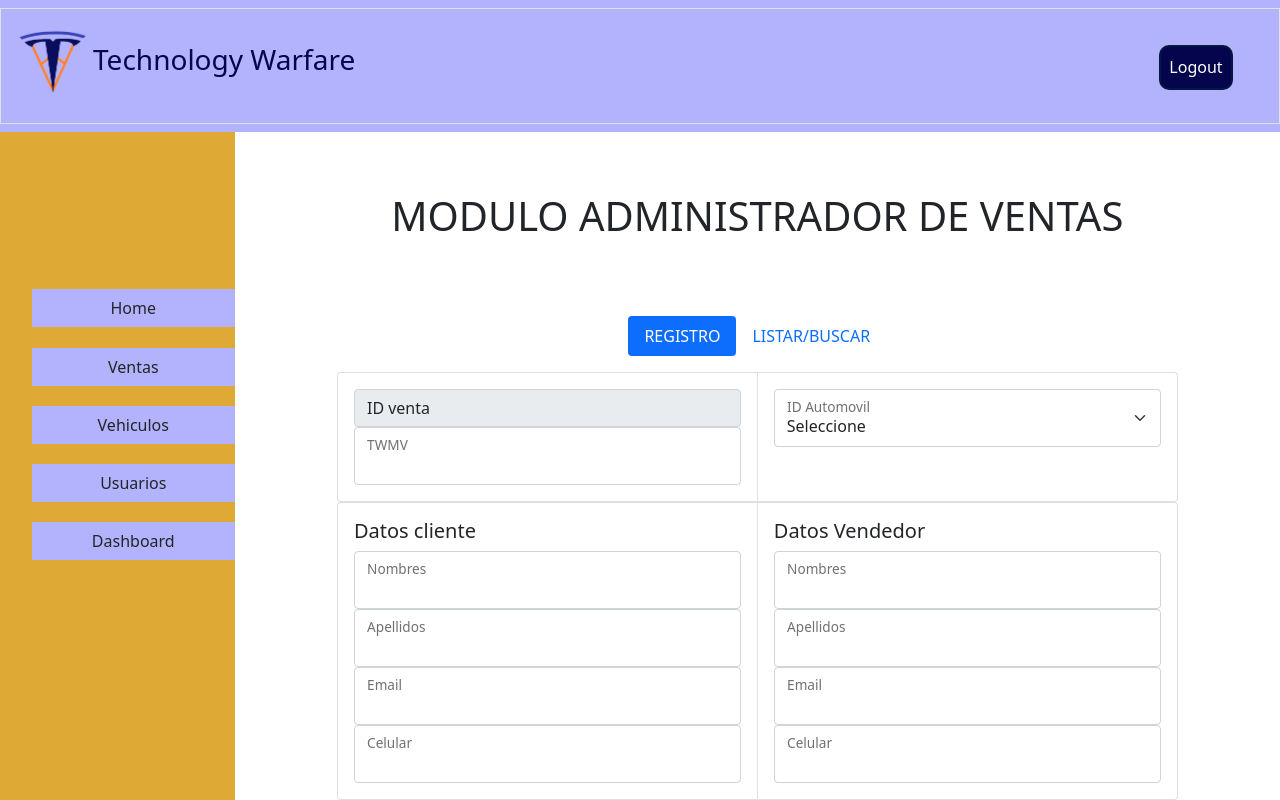
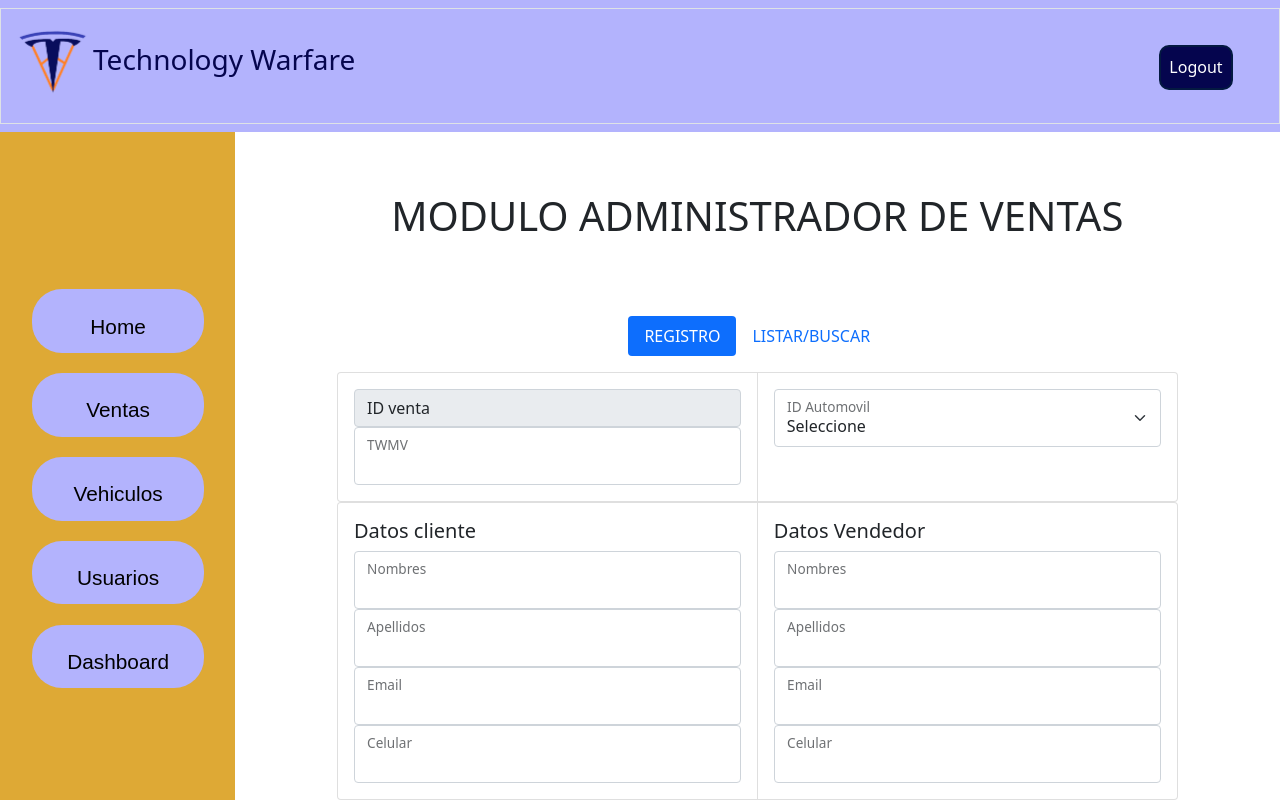
Before and after one commit to Technology-Warfare/Project-ciclo3, a React (Create React App) app in the folder tesla/: page /dashboard/ventas in a window 1280 px wide. Shown: the top 800 px of the page. Built offline with nearby package versions, Linux system fonts and the light colour scheme; no server answers.

Commit message:
Pequeño ajuste a los botones del sidebar

```diff
--- a/tesla/src/Pages/styles/sidebar.css
+++ b/tesla/src/Pages/styles/sidebar.css
@@ -15,11 +15,15 @@ ul{
 
 
 .liu{
+    padding-top: 10%;
     height: 100%;
+    padding-bottom: 5%;
     color:white;
     background-color: rgb(179, 179, 253);
     font-size: 15px;
     margin-bottom: 10%;
+    margin-right: 15%;
+    border-radius: 30px;
 }
 
 
@@ -32,9 +36,13 @@ ul{
 
 
 .ButtonSidebar{
-    border-radius: 20px;
-    padding-top: 10px;
+    border-radius: 10px;
     width: 100%;
     border-color: whitesmoke;
+    font-size: 1.3rem;
+    font-family:sans-serif;
+    border: 3px;
+    background-color: Transparent;
+
 
 }
--- a/tesla/src/components/Sidebar.js
+++ b/tesla/src/components/Sidebar.js
@@ -7,21 +7,21 @@ const Sidebar = () => {
         <div className="sidebar">
             <ul className='mt-4'>
                 <li>
-                    <Link to="/" style={{ textDecoration: 'none' }}><div className='liu'><button type="button" class="btn  ButtonSidebar">Home</button></div></Link>
+                    <Link to="/" style={{ textDecoration: 'none' }}><div className='liu'><button type="button" class="ButtonSidebar">Home</button></div></Link>
                 </li>
 
                 <li>
-                    <Link to="/dashboard/ventas" style={{ textDecoration: 'none' }}><div className='liu' > <button type="button" class="btn  ButtonSidebar">Ventas</button></div></Link>
+                    <Link to="/dashboard/ventas" style={{ textDecoration: 'none' }}><div className='liu' > <button type="button" class="ButtonSidebar">Ventas</button></div></Link>
                 </li>
                 <li>
-                    <Link to="/dashboard/vehiculos" style={{ textDecoration: 'none' }}><div className='liu'><button type="button" class="btn  ButtonSidebar">Vehiculos
+                    <Link to="/dashboard/vehiculos" style={{ textDecoration: 'none' }}><div className='liu'><button type="button" class="ButtonSidebar">Vehiculos
                     </button></div></Link>
                 </li>
                 <li>
-                    <Link to="/dashboard/usuarios" style={{ textDecoration: 'none' }}><div className='liu'><button type="button" class="btn  ButtonSidebar">Usuarios </button></div></Link>
+                    <Link to="/dashboard/usuarios" style={{ textDecoration: 'none' }}><div className='liu'><button type="button" class="ButtonSidebar">Usuarios </button></div></Link>
                 </li>
                 <li>
-                    <Link to="/dashboard/" style={{ textDecoration: 'none' }}><div className='liu' ><button type="button" class="btn  ButtonSidebar">Dashboard</button></div></Link>
+                    <Link to="/dashboard/" style={{ textDecoration: 'none' }}><div className='liu' ><button type="button" class="ButtonSidebar">Dashboard</button></div></Link>
                 </li>
             </ul>
         </div>
```
